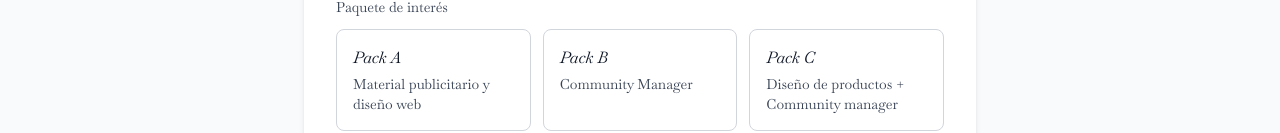
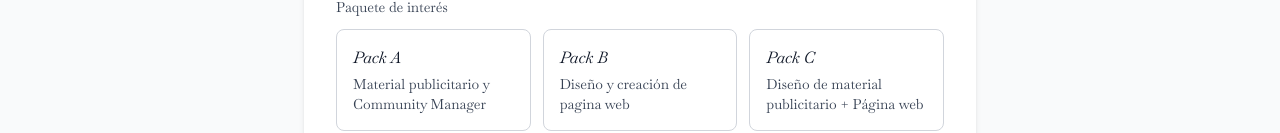
Before and after one commit to Sovalle93/studio-apolo, a Next.js app: page /contact in a window 1280 px wide. Shown: the part 683-816 px from the top of the page. Built offline with nearby package versions, Linux system fonts and the light colour scheme.

Commit message:
Update page.js

```diff
--- a/src/app/contact/page.js
+++ b/src/app/contact/page.js
@@ -40,9 +40,9 @@ export default function ContactPage() {
   };
 
   const packages = [
-    { id: 'pack-a', name: 'Pack A', description: 'Material publicitario y diseño web' },
-    { id: 'pack-b', name: 'Pack B', description: 'Community Manager' },
-    { id: 'pack-c', name: 'Pack C', description: 'Diseño de productos + Community manager' }
+    { id: 'pack-a', name: 'Pack A', description: 'Material publicitario y Community Manager' },
+    { id: 'pack-b', name: 'Pack B', description: 'Diseño y creación de pagina web' },
+    { id: 'pack-c', name: 'Pack C', description: 'Diseño de material publicitario + Página web' }
   ];
 
   return (
```
